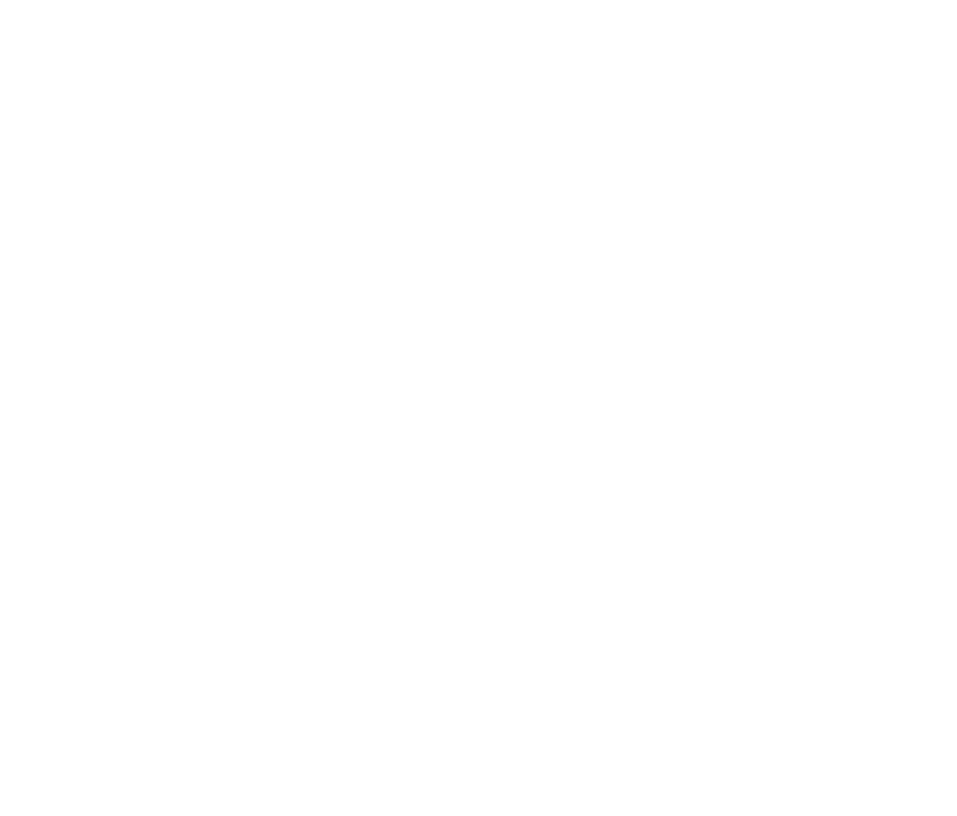
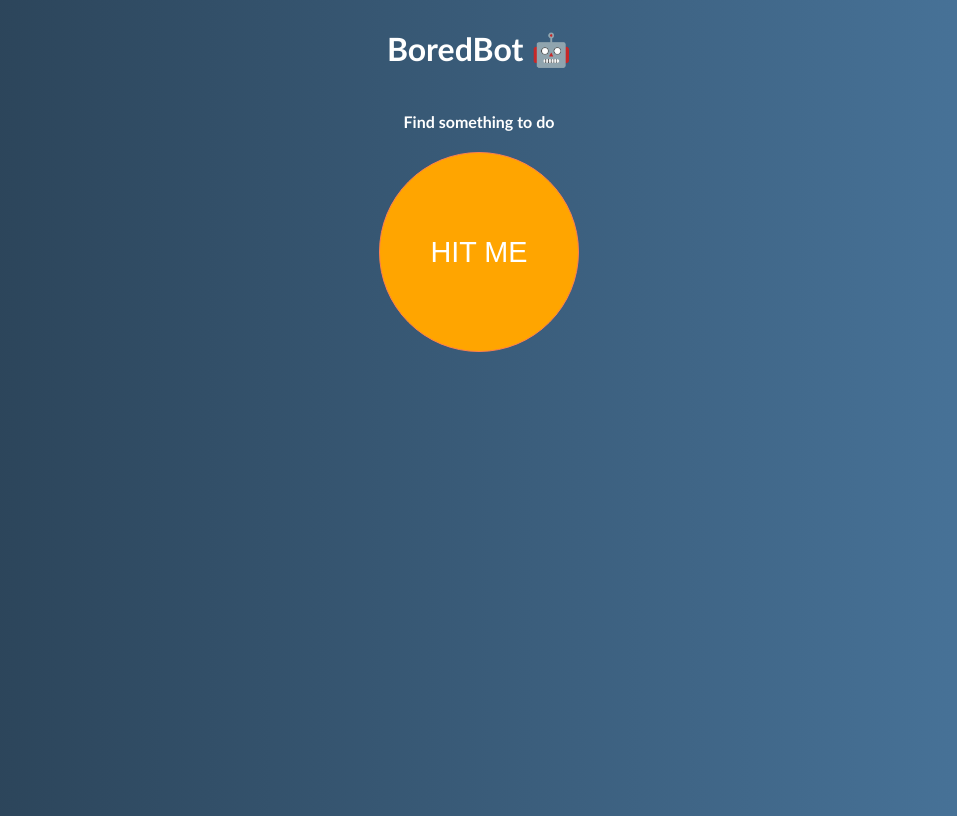
Before and after one commit to xlan11/boredBot, a plain HTML site: page index.html in a window 1280 px wide. Shown: the whole page, without its empty margins (161-1118 px from the left). Drawn offline with Linux system fonts and the light colour scheme.

Commit message:
succesfully getting data from bored.api

```diff
--- a/index.html
+++ b/index.html
@@ -4,9 +4,15 @@
     <meta charset="UTF-8">
     <meta http-equiv="X-UA-Compatible" content="IE=edge">
     <meta name="viewport" content="width=device-width, initial-scale=1.0">
-    <title>Document</title>
+    <title>BoredBot</title>
+    <link rel="stylesheet" href="style.css">
 </head>
 <body>
 
+    <h1>BoredBot 🤖</h1>
+    <h4 id="new-idea">Find something to do</h4>
+    <button id="idea-btn">HIT ME</button>
+
+    <script src="index.js"></script>
 </body>
 </html>
--- a/index.js
+++ b/index.js
@@ -0,0 +1,8 @@
+document.getElementById("idea-btn").addEventListener("click", function(){
+    fetch ("https://apis.scrimba.com/bored/api/activity")
+        .then (response => response.json())
+        .then (data => {
+            document.getElementById("new-idea").textContent = data.activity
+        }
+        )
+})
--- a/style.css
+++ b/style.css
@@ -0,0 +1,28 @@
+
+
+body{
+    /* uigradients.com for gradient generator */
+    background: #4B79A1;  /* fallback for old browsers */
+    background: -webkit-linear-gradient(to right, #283E51, #4B79A1);  /* Chrome 10-25, Safari 5.1-6 */
+    background: linear-gradient(to right, #283E51, #4B79A1); /* W3C, IE 10+/ Edge, Firefox 16+, Chrome 26+, Opera 12+, Safari 7+ */
+    color:white;
+    font-family:'Gill Sans', 'Gill Sans MT', Calibri, 'Trebuchet MS', sans-serif;
+    height: 100vh;
+    display: flex;
+    flex-direction: column;
+    align-items:center;
+}
+
+
+button{
+    width:200px;
+    height:200px;
+    background-color:orange;
+    color:white;
+    border:none;
+    border-radius:50%;
+    text-align:center;
+    border: 1px solid coral;
+    cursor:pointer;
+    font-size:1.8em;
+}
```
